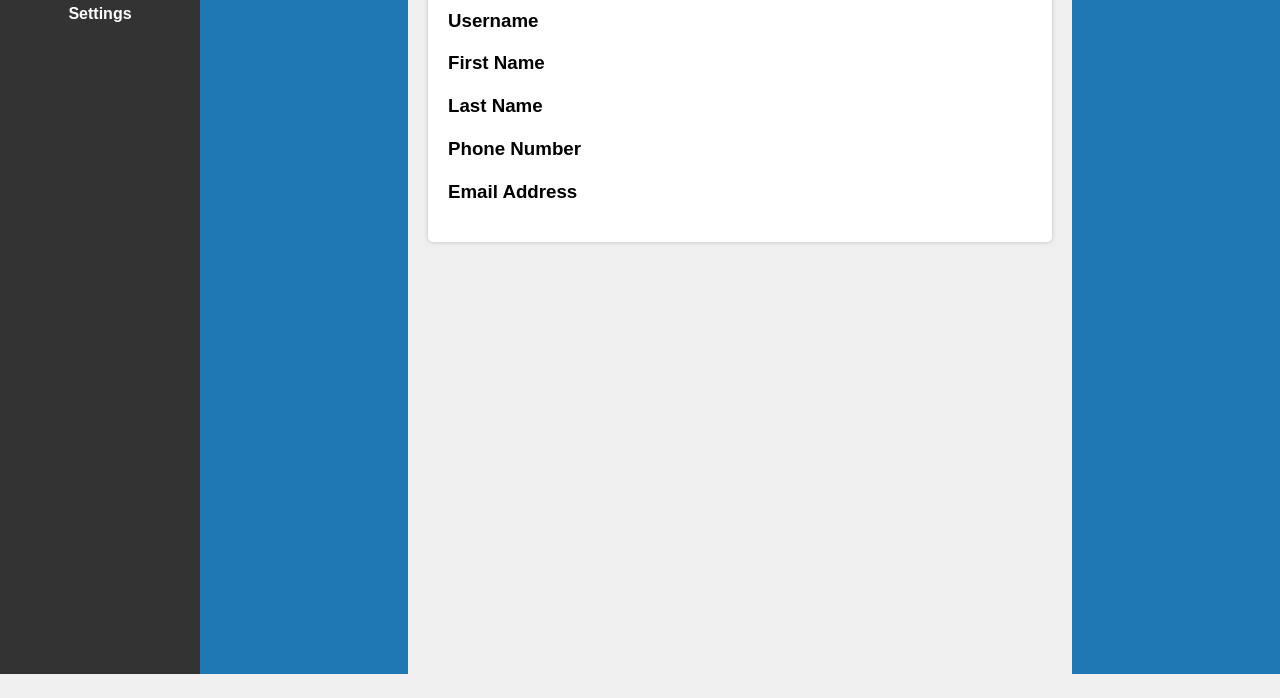
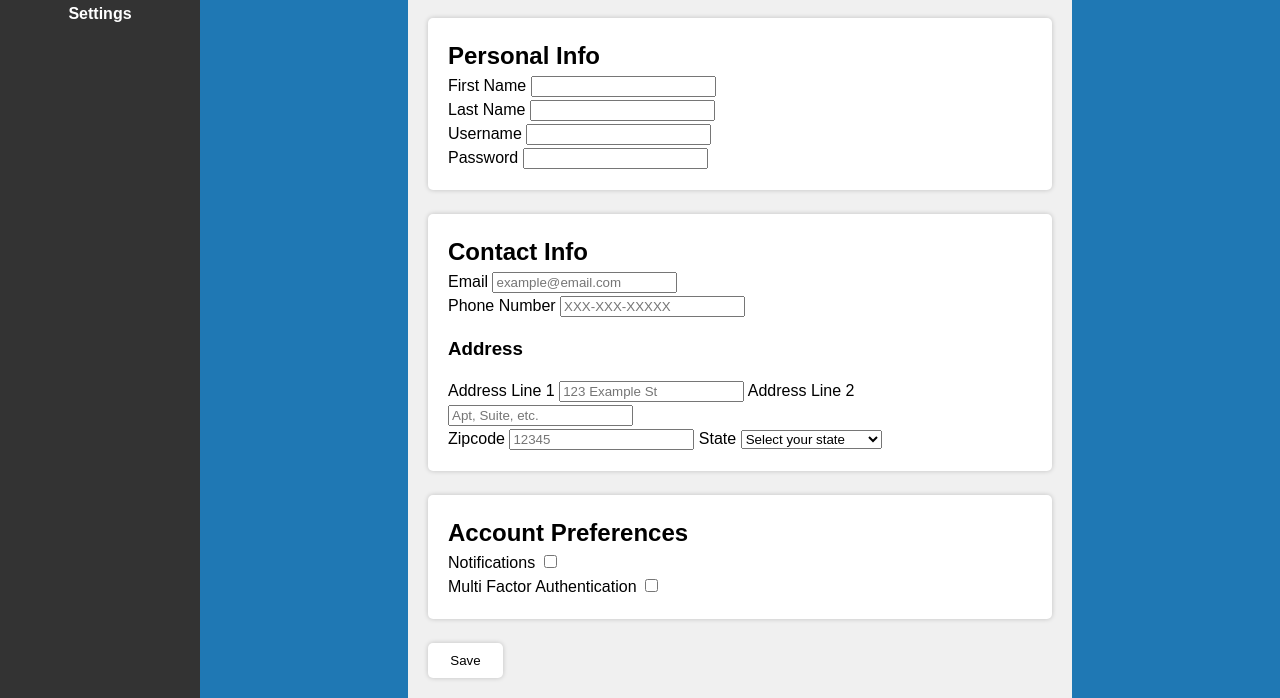
Before and after one commit to robertwarnold/F23-Team02, a plain HTML site: page driver/driver_settings.html in a window 1280 px wide. Shown: the part 126-824 px from the top of the page. Before the commit the page ends 800 px from the top, so only its background shows below. Drawn offline with Linux system fonts and the light colour scheme.

Commit message:
Fixed Driver Settings to be uniform with the other setting pages

```diff
--- a/driver/driver_settings.html
+++ b/driver/driver_settings.html
@@ -3,7 +3,7 @@
 <head>
     <meta charset="UTF-8">
     <meta name="viewport" content="width=device-width, initial-scale=1.0">
-    <title>Driver Account</title>
+    <title>Driver Account Settings</title>
     <link rel="stylesheet" href="../styles/account.css">
 </head>
 <body>
@@ -18,17 +18,112 @@
         <h1>Welcome, Driver</h1>
     </header>
     <main>
-        <!-- Driver content goes here -->
+        <!-- Page Title and Desc -->
         <section>
             <h2>Settings</h2>
+            <p> Change your profile settings here.</p>
         </section>
-        <section>
-            <h3>Username</h3>
-            <h3>First Name</h3>
-            <h3>Last Name</h3>
-            <h3>Phone Number</h3>
-            <h3>Email Address</h3>
-        </section>
+        <br>
+
+        <!-- Settings Sections -->
+        <form >
+            <section>
+                <h2>Personal Info</h2>
+                <label for="fname">First Name</label>
+                <input type="text" id="fname" name = "fname"> <br>
+                <label for="lname">Last Name</label>
+                <input type="text" id="lname" name = "lname"> <br>
+                <label for="username">Username</label>
+                <input type="text" id="username" name = "username"> <br>
+                <label for="password">Password</label>
+                <input type="password" id="password" name = "password"> <br>
+
+            </section><br>
+
+            <section>
+                <h2>Contact Info</h2>
+                <label for="email">Email</label>
+                <input type="text" id="email" name = "email" pattern="email" placeholder="example@email.com"><br>
+                <label for="phone">Phone Number</label>
+                <input type="text" id="phone" name = "phone" pattern="tel" placeholder="XXX-XXX-XXXXX"><br>
+                <h3>Address</h3>
+                <label for="address1">Address Line 1</label>
+                <input type="text" id="address1" name = "address1" placeholder="123 Example St">
+                <label for="address2">Address Line 2</label>
+                <input type="text" id="address2" name = "address2" placeholder="Apt, Suite, etc."><br>
+                <label for="zip">Zipcode</label>
+                <input type="text" id="zip" name = "zip" placeholder="12345">
+                <label for="state">State</label>
+                <select id="state" name = "state">
+                    <option value = "" disable selected> Select your state</option>
+                    <option value="AL">Alabama</option>
+                    <option value="AK">Alaska</option>
+                    <option value="AZ">Arizona</option>
+                    <option value="AR">Arkansas</option>
+                    <option value="CA">California</option>
+                    <option value="CO">Colorado</option>
+                    <option value="CT">Connecticut</option>
+                    <option value="DE">Delaware</option>
+                    <option value="DC">District Of Columbia</option>
+                    <option value="FL">Florida</option>
+                    <option value="GA">Georgia</option>
+                    <option value="HI">Hawaii</option>
+                    <option value="ID">Idaho</option>
+                    <option value="IL">Illinois</option>
+                    <option value="IN">Indiana</option>
+                    <option value="IA">Iowa</option>
+                    <option value="KS">Kansas</option>
+                    <option value="KY">Kentucky</option>
+                    <option value="LA">Louisiana</option>
+                    <option value="ME">Maine</option>
+                    <option value="MD">Maryland</option>
+                    <option value="MA">Massachusetts</option>
+                    <option value="MI">Michigan</option>
+                    <option value="MN">Minnesota</option>
+                    <option value="MS">Mississippi</option>
+                    <option value="MO">Missouri</option>
+                    <option value="MT">Montana</option>
+                    <option value="NE">Nebraska</option>
+                    <option value="NV">Nevada</option>
+                    <option value="NH">New Hampshire</option>
+                    <option value="NJ">New Jersey</option>
+                    <option value="NM">New Mexico</option>
+                    <option value="NY">New York</option>
+                    <option value="NC">North Carolina</option>
+                    <option value="ND">North Dakota</option>
+                    <option value="OH">Ohio</option>
+                    <option value="OK">Oklahoma</option>
+                    <option value="OR">Oregon</option>
+                    <option value="PA">Pennsylvania</option>
+                    <option value="RI">Rhode Island</option>
+                    <option value="SC">South Carolina</option>
+                    <option value="SD">South Dakota</option>
+                    <option value="TN">Tennessee</option>
+                    <option value="TX">Texas</option>
+                    <option value="UT">Utah</option>
+                    <option value="VT">Vermont</option>
+                    <option value="VA">Virginia</option>
+                    <option value="WA">Washington</option>
+                    <option value="WV">West Virginia</option>
+                    <option value="WI">Wisconsin</option>
+                    <option value="WY">Wyoming</option>
+                </select>
+
+
+            </section><br>
+
+            <section>
+                <h2>Account Preferences</h2>
+                <label for="notif">Notifications</label>
+                <input type="checkbox" id="notif" name="notif"><br>
+                <label for="mfa">Multi Factor Authentication</label>
+                <input type="checkbox" id="mfa" name="mfa"><br>
+            </section><br>
+
+            <button type="button">Save</button>
+        </form>
+
+
     </main>
     <footer>
         <p>&copy; 2023 BAATH</p>
```
